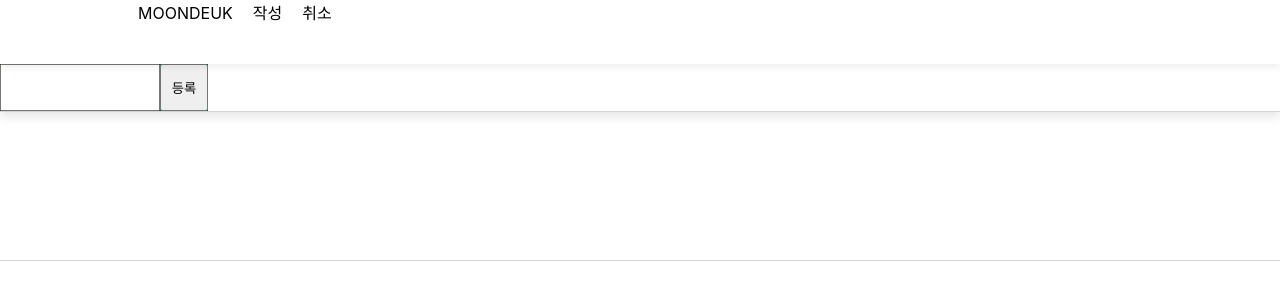
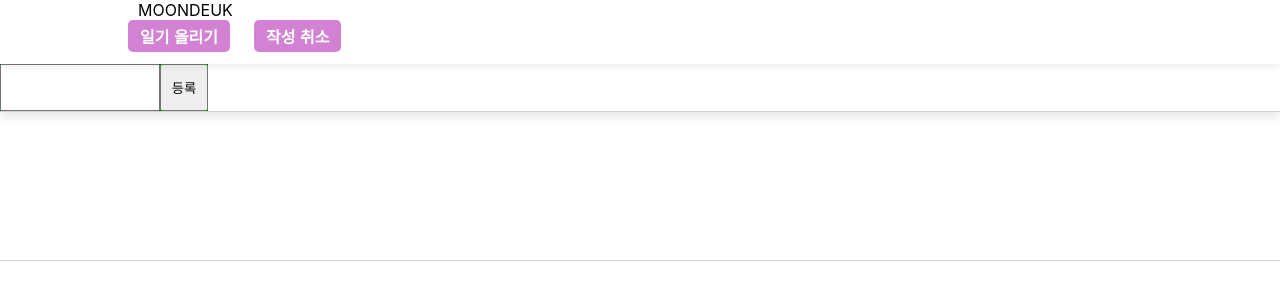
Before and after one commit to JengYoung/BlogProject_Moondeuk, a React (Create React App) app in the folder client/: page /write in a window 1280 px wide. Shown: the top 300 px of the page. Built offline with nearby package versions, Linux system fonts and the light colour scheme.

Commit message:
PostDiaryBtnsWrapper 컴포넌트 간단히 구현

```diff
--- a/client/src/components/common/Button.js
+++ b/client/src/components/common/Button.js
@@ -42,10 +42,11 @@ const StyledButton = styled.button`
 `;
 
 const Button = (props) => {
-    const { name } = props;
+    const { name, children } = props;
+    console.log(children)
     return (
         <StyledButton {...props}>
-            {name}
+            {name || children}
         </StyledButton>
     );
 };
--- a/client/src/components/common/Header.js
+++ b/client/src/components/common/Header.js
@@ -1,6 +1,7 @@
 import React from 'react'
 import { Link } from 'react-router-dom';
 import styled from 'styled-components';
+import PostDiaryBtnsWrapper from '../write/PostDiaryBtnsWrapper';
 import ResponsiveWrapper from './Responsive';
 
 /*
@@ -50,8 +51,7 @@ const Header = ({write, user, onLogout}) => {
             <StyledHeader>
                 <Wrapper>
                     <Link to="/" className="logo">MOONDEUK</Link>
-                    <Link to="/">작성</Link>
-                    <Link to="/login">취소</Link>
+                    <PostDiaryBtnsWrapper></PostDiaryBtnsWrapper>
                 </Wrapper>
             </StyledHeader>
             <Spacer/>
--- /dev/null
+++ b/client/src/components/write/PostDiaryBtnsWrapper.js
@@ -0,0 +1,28 @@
+import React from 'react'
+import styled from 'styled-components';
+import Button from '../common/Button';
+
+/*
+*/
+
+const StyledPostDiaryBtnsWrapper = styled.div`
+    display: flex;
+    button + button {
+        margin-left: 1.5rem;
+    }
+`;
+
+const StyledPostDiaryBtn = styled(Button)`
+    height: 2rem;
+`;
+
+const PostDiaryBtnsWrapper = () => {
+    return (
+        <StyledPostDiaryBtnsWrapper>
+            <StyledPostDiaryBtn>일기 올리기</StyledPostDiaryBtn>
+            <StyledPostDiaryBtn>작성 취소</StyledPostDiaryBtn>
+        </StyledPostDiaryBtnsWrapper>
+    );
+};
+
+export default PostDiaryBtnsWrapper;
--- a/client/src/components/write/TagBar.js
+++ b/client/src/components/write/TagBar.js
@@ -49,13 +49,13 @@ const StyledTag = styled.div`
     color: white;
 `;
 
-const Tag = React.memo(({tag}) => <StyledTag># {tag}</StyledTag>)
+const Tag = React.memo(({tag, onRemove}) => <StyledTag onClick={() => onRemove(tag)}># {tag}</StyledTag>)
 
-const TagsWrapper = React.memo(({ tags }) => (
+const TagsWrapper = React.memo(({ tags, onRemove }) => (
     <StyledTagsWrapper>
         {tags.map(
             tag => (
-                <Tag tag={tag}/>
+                <Tag tag={tag} onRemove={onRemove} />
             )
         )}
     </StyledTagsWrapper>
@@ -87,13 +87,21 @@ const TagBar = ({ onChangeTags, tags }) => {
         setInput('');
     },[input, insertTag]);
 
+    const onRemove = useCallback(
+        tag => {
+            const filteredTags = nowTags.filter(now => now !== tag);
+            setNowTags(filteredTags);
+            onChangeTags(filteredTags);
+        }, [onChangeTags, nowTags]
+    )
+
     return (
         <StyledTagBar>
             <StyledTagsForm onSubmit={onSubmit}>
                 <StyledTagsInput onChange={onChange} value={input} />
                 <StyledTagsBtn type="submit">등록</StyledTagsBtn>
             </StyledTagsForm>
-            <TagsWrapper tags={nowTags}></TagsWrapper>
+            <TagsWrapper tags={nowTags} onRemove={onRemove}></TagsWrapper>
         </StyledTagBar>
     );
 };
--- a/client/src/index.css
+++ b/client/src/index.css
@@ -12,7 +12,6 @@ body {
 
 #root {
   height: 100%;
-  background-color: yellow;
 }
 
 html {
```
